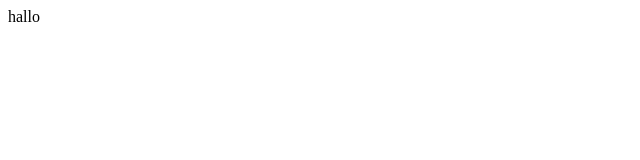
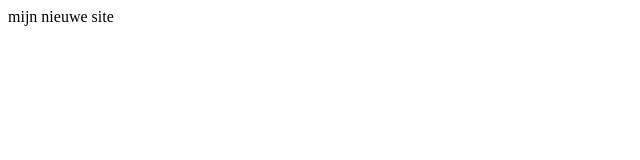
Before and after one commit to rena111327/html-github, a plain HTML site: page index.html in a window 1280 px wide. Shown: the full height of the page, 0-640 px from the left. Drawn offline with Linux system fonts and the light colour scheme.

Commit message:
weer een nieuwe zin gemaakt

```diff
--- a/index.html
+++ b/index.html
@@ -9,7 +9,7 @@
 </head>
 
 <body>
-  hallo
+  mijn nieuwe site
   <script src="script.js"></script>
 
  <!--
```
